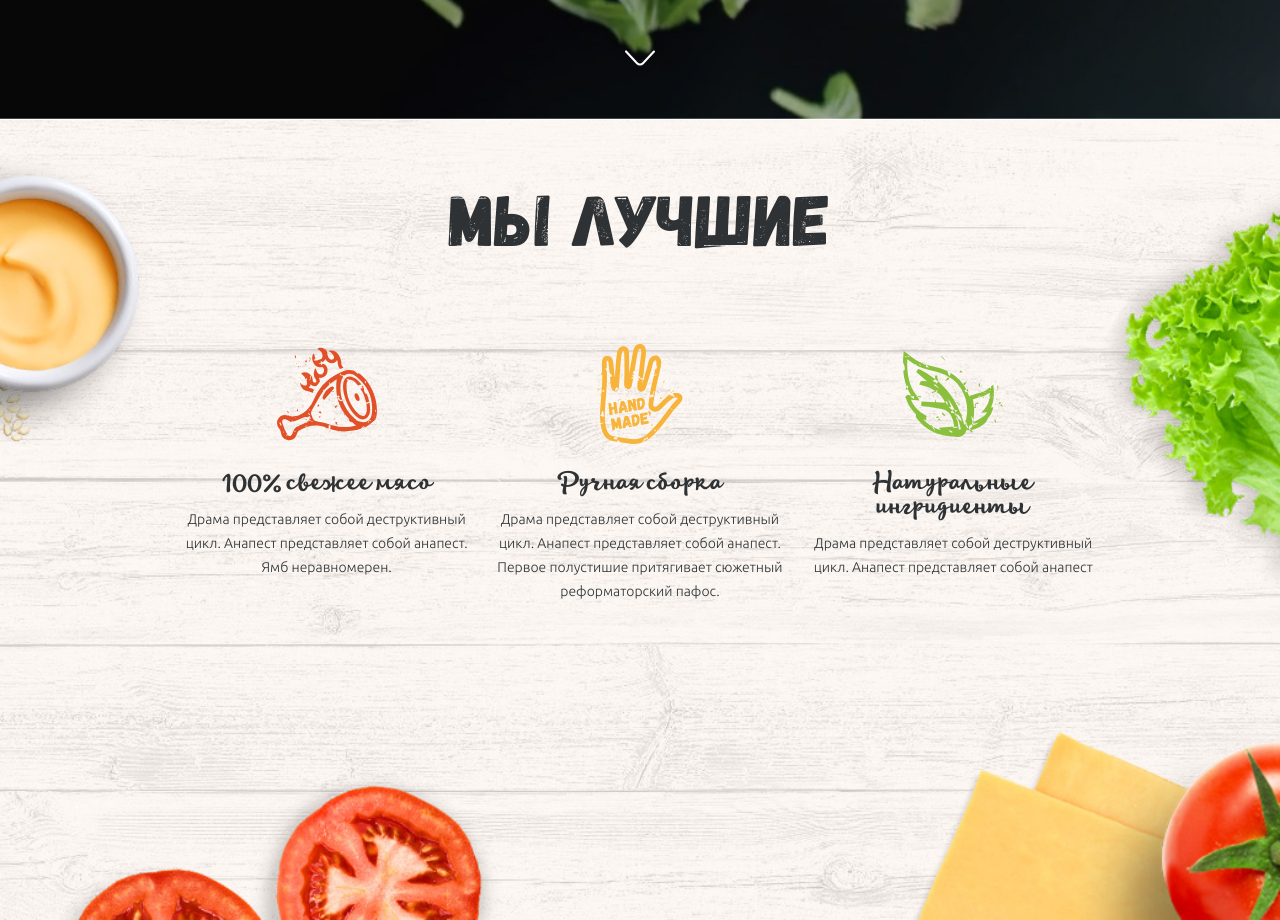
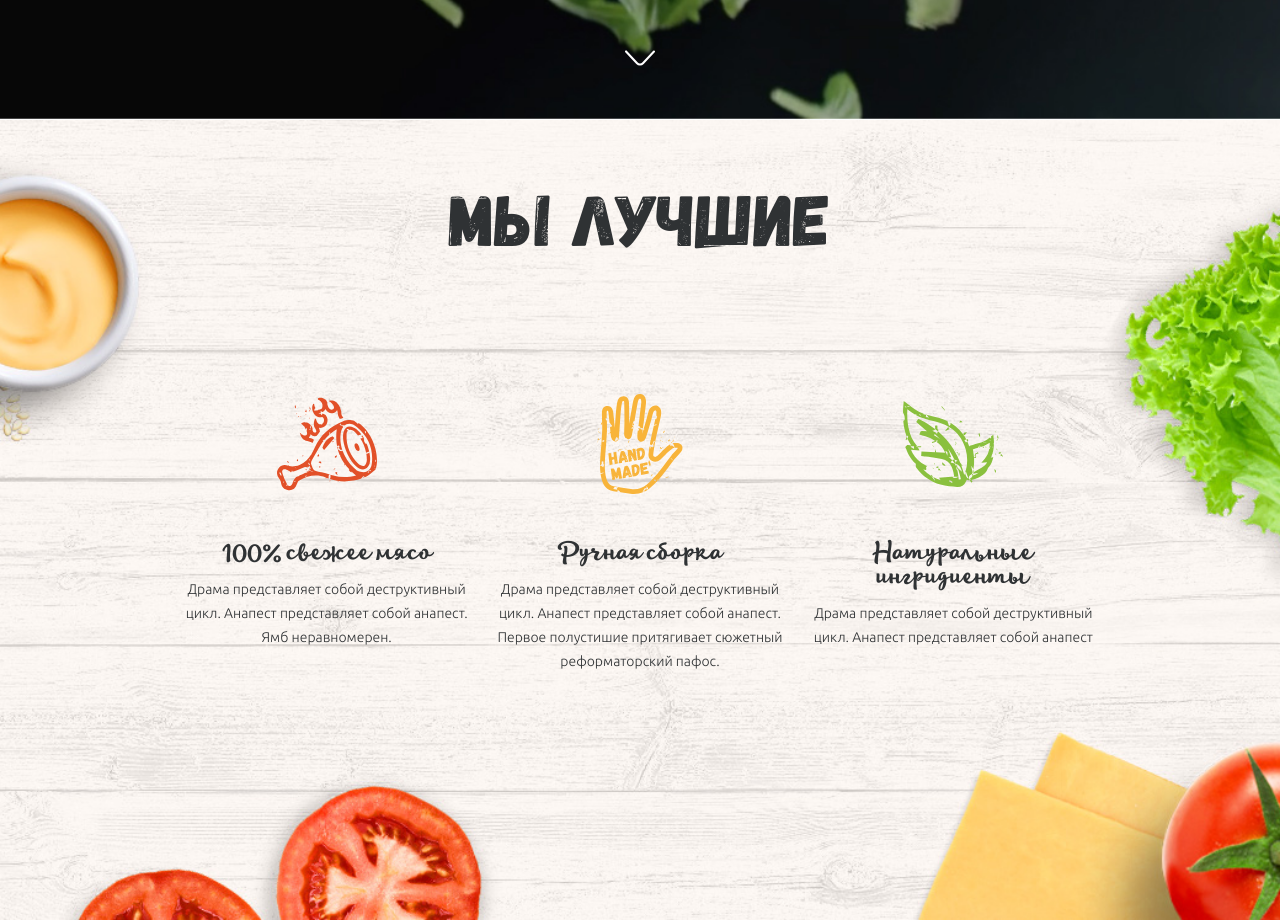
Before and after one commit to dpeshkin/loftschool-begin-proj, a website: page index.html in a window 1280 px wide. Shown: the part 680-1600 px from the top of the page. Drawn offline with Linux system fonts and the light colour scheme.

Commit message:
all layout changed to flex

```diff
--- a/index.html
+++ b/index.html
@@ -10,9 +10,11 @@
 </head>
 <body>
 	<div class="wrapper">
+
+		<!-- СЕКЦИЯ 1 -->
+
 		<section class="header">
 			<div class="container header__container">
-				<!-- ВЕРХНЕЕ МЕНЮ -->
 				<div class="topline">
 					<a href="#" class="topline__logo"><img class="topline__logo-img" src="img/icons/logo.svg" alt="burgershop logo"></a>
 					<nav class="topline__nav">
@@ -30,8 +32,6 @@
 						<span class="nav-toggle__button"></span>
 					</a>
 				</div>
-
-				<!-- ОСНОВНОЙ -->
 				<div class="header__content">
 					<div class="header__left">
 						<img class="header__img" src="img/header/burger.png" alt="">
@@ -41,7 +41,6 @@
 						<div class="header__subtitle">натуральные бургеры</div>
 					</div>
 				</div>
-
 				<div class="scroll">
 					<a href="#about">
 						<svg class="icon icon_scroll">
@@ -49,37 +48,38 @@
 						</svg>
 					</a>
 				</div>
-
 			</div>
 		</section>
 
 		<!-- СЕКЦИЯ 2 О_НАС -->
 
 		<section class="about">
-			<div class="container">
-				<div class="about__header">
+			<div class="container about__container">
+				<div class="section__title about__title">
 					Мы лучшие
 				</div>
-				<div class="advantages">
-					<svg class="icon icon_meat advantages__icon">
+				<div class="about__advantages">
+					<div class="advantage">
+						<svg class="icon icon_meat advantage__icon">
 							<use xlink:href="img/icons/icons-sprite.svg#meat"></use>
 						</svg>
-					<div class="advantages__header">100% свежее мясо</div>
-					<div class="advantages__text">Драма представляет собой деструктивный цикл. Анапест представляет собой анапест. Ямб неравномерен.</div>
+						<div class="advantage__header">100% свежее мясо</div>
+						<div class="advantage__text">Драма представляет собой деструктивный цикл. Анапест представляет собой анапест. Ямб неравномерен.</div>
 					</div>
-				<div class="advantages">
-					<svg class="icon icon_hand advantages__icon">
+					<div class="advantage">
+						<svg class="icon icon_hand advantage__icon">
 							<use xlink:href="img/icons/icons-sprite.svg#hand"></use>
 						</svg>
-					<div class="advantages__header">Ручная сборка</div>
-					<div class="advantages__text">Драма представляет собой деструктивный цикл. Анапест представляет собой анапест. Первое полустишие притягивает сюжетный реформаторский пафос.</div>
+						<div class="advantage__header">Ручная сборка</div>
+						<div class="advantage__text">Драма представляет собой деструктивный цикл. Анапест представляет собой анапест. Первое полустишие притягивает сюжетный реформаторский пафос.</div>
 					</div>
-				<div class="advantages">
-					<svg class="icon icon_natural advantages__icon">
+					<div class="advantage">
+						<svg class="icon icon_natural advantage__icon">
 							<use xlink:href="img/icons/icons-sprite.svg#natural"></use>
 						</svg>
-					<div class="advantages__header">Натуральные ингридиенты</div>
-					<div class="advantages__text">Драма представляет собой деструктивный цикл. Анапест представляет собой анапест</div>
+						<div class="advantage__header">Натуральные ингридиенты</div>
+						<div class="advantage__text">Драма представляет собой деструктивный цикл. Анапест представляет собой анапест</div>
+					</div>
 				</div>
 			</div>
 		</section>
@@ -165,7 +165,6 @@
 				<div class="section__title menu__title">Меню</div>
 			</div>
 
-
 			<div class="menu__wrapper">
 				<ul class="menu-list">
 					<li class="menu-list__item menu-list__item_active">
@@ -211,59 +210,58 @@
 				<div class="review__caption">
 					<div class="review__title">Константин Спилберг</div>
 					<div class="review__text">Мысли все о них и о них, о них и о них. Нельзя устоять, невозможно забыть... Никогда не думал, что булочки могут быть такими мягкими, котлетка такой сочной, а сыр таким расплавленным.</div>
-					<a href="#" class="review__button button">Подробнее</a>
+					<a href="#" class="button button_review">Подробнее</a>
 				</div>
 			</div>
 			<div class="review" style="background-image: url(img/reviews/face-2.jpg)">
 				<div class="review__caption">
 					<div class="review__title">Константин Спилберг</div>
 					<div class="review__text">Мысли все о них и о них, о них и о них. Нельзя устоять, невозможно забыть... Никогда не думал, что булочки могут быть такими мягкими, котлетка такой сочной, а сыр таким расплавленным.</div>
-					<a href="#" class="review__button button">Подробнее</a>
+					<a href="#" class="button button_review">Подробнее</a>
 				</div>
 			</div>
 			<div class="review" style="background-image: url(img/reviews/face-3.jpg)">
 				<div class="review__caption">
 					<div class="review__title">Константин Спилберг</div>
 					<div class="review__text">Мысли все о них и о них, о них и о них. Нельзя устоять, невозможно забыть... Никогда не думал, что булочки могут быть такими мягкими, котлетка такой сочной, а сыр таким расплавленным.</div>
-					<a href="#" class="review__button button">Подробнее</a>
+					<a href="#" class="button button_review">Подробнее</a>
 				</div>
 			</div>
 			<div class="review" style="background-image: url(img/reviews/face-4.jpg)">
 				<div class="review__caption">
 					<div class="review__title">Константин Спилберг</div>
 					<div class="review__text">Мысли все о них и о них, о них и о них. Нельзя устоять, невозможно забыть... Никогда не думал, что булочки могут быть такими мягкими, котлетка такой сочной, а сыр таким расплавленным.</div>
-					<a href="#" class="review__button button">Подробнее</a>
+					<a href="#" class="button button_review">Подробнее</a>
 				</div>
 			</div>
 			<div class="review" style="background-image: url(img/reviews/face-5.jpg)">
 				<div class="review__caption">
 					<div class="review__title">Константин Спилберг</div>
 					<div class="review__text">Мысли все о них и о них, о них и о них. Нельзя устоять, невозможно забыть... Никогда не думал, что булочки могут быть такими мягкими, котлетка такой сочной, а сыр таким расплавленным.</div>
-					<a href="#" class="review__button button">Подробнее</a>
+					<a href="#" class="button button_review">Подробнее</a>
 					</div>
 			</div>
 			<div class="review" style="background-image: url(img/reviews/face-6.jpg)">
 				<div class="review__caption">
 					<div class="review__title">Константин Спилберг</div>
 					<div class="review__text">Мысли все о них и о них, о них и о них. Нельзя устоять, невозможно забыть... Никогда не думал, что булочки могут быть такими мягкими, котлетка такой сочной, а сыр таким расплавленным.</div>
-					<a href="#" class="review__button button">Подробнее</a>
+					<a href="#" class="button button_review">Подробнее</a>
 				</div>
 			</div>
 			<div class="review" style="background-image: url(img/reviews/face-7.jpg)">
 				<div class="review__caption">
 					<div class="review__title">Константин Спилберг</div>
 					<div class="review__text">Мысли все о них и о них, о них и о них. Нельзя устоять, невозможно забыть... Никогда не думал, что булочки могут быть такими мягкими, котлетка такой сочной, а сыр таким расплавленным.</div>
-					<a href="#" class="review__button button">Подробнее</a>
+					<a href="#" class="button button_review">Подробнее</a>
 				</div>
 			</div>
 			<div class="review" style="background-image: url(img/reviews/face-8.jpg)">
 				<div class="review__caption">
 					<div class="review__title">Константин Спилберг</div>
 					<div class="review__text">Мысли все о них и о них, о них и о них. Нельзя устоять, невозможно забыть... Никогда не думал, что булочки могут быть такими мягкими, котлетка такой сочной, а сыр таким расплавленным.</div>
-					<a href="#" class="review__button button">Подробнее</a>
+					<a href="#" class="button button_review">Подробнее</a>
 				</div>
 			</div>
-
 		</section>
 
 		<!-- СЕКЦИЯ 7 - ДАСТАВКА -->
--- a/sass/_sections/about.scss
+++ b/sass/_sections/about.scss
@@ -1,27 +1,36 @@
 .about{
-	background-image: url(../img/webest/background.jpg);
+	background: url(../img/webest/background.jpg) center;
 	background-size: cover;
-	background-position: center;
-	padding: 70px 0px 150px 0px;
+	padding: 70px 0px;
 	color: #2f3234;
 }
 
-.about__header{
-	font-family: $headerfont;
-	font-size: $headertext;
-	text-align: center;
-	line-height: 64px;
-	margin-bottom: 90px
+.about__container{
+	display: flex;
+	flex-direction: column;
+	height: 100%;
 }
 
-.advantages{
-	width: 33.33%;
+.about__title{
+	color: #2f3234;
 	text-align: center;
-	float: left;
+	margin-bottom: 90px;
+	flex: 1;
+}
+
+.about__advantages{
+	flex: 4;
+	display: flex;
+	justify-content: center;
+}
+
+.advantage{
+	text-align: center;
 	padding: 0px 10px;
+	flex: 1;
 
 	&__icon{
-		margin-bottom: 20px;
+		margin-bottom: 40px;
 		height: 100px;
 		width: 100px;
 	}
--- a/sass/_sections/buttons.scss
+++ b/sass/_sections/buttons.scss
@@ -19,3 +19,11 @@
 		background-color: #c1401e;
 	}
 }
+
+.button_review{
+  background-color: #2f3234;
+
+  &:hover{
+    background-color: #1f2122;
+  }
+}
--- a/sass/_sections/reviews.scss
+++ b/sass/_sections/reviews.scss
@@ -3,7 +3,8 @@
 }
 .review {
 	width: 25%;
-	height: 29vw;
+	height: 50vh;
+	min-height: 50%;
 	float: left;
 	background-size: cover;
 	background-position: center;
@@ -42,13 +43,7 @@
 		margin-bottom: 20px;
 	}
 
-	&__button{
-		background-color: #2f3234;
 
-		&:hover{
-			background-color: #1f2122;
-		}
-	}
 
 
 }
--- a/sass/_sections/team.scss
+++ b/sass/_sections/team.scss
@@ -8,7 +8,7 @@
     top: 0;
     bottom: 0;
     right: 0;
-    width: 49%;
+    width: 50%;
     background-color: rgba(#2f3234,0.93);
     padding: 90px 80px;
 }
```
Also changed, not shown: css/style.css. Lines whose indentation alone changed are shown as unchanged.
